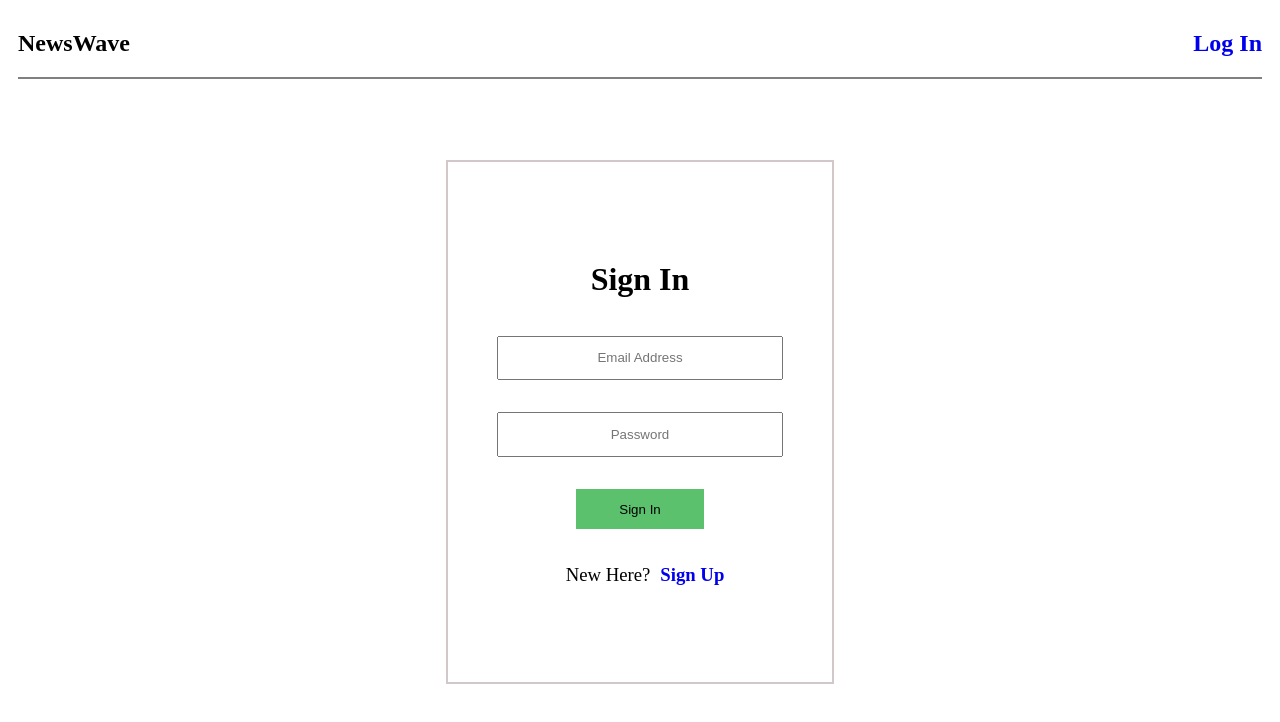
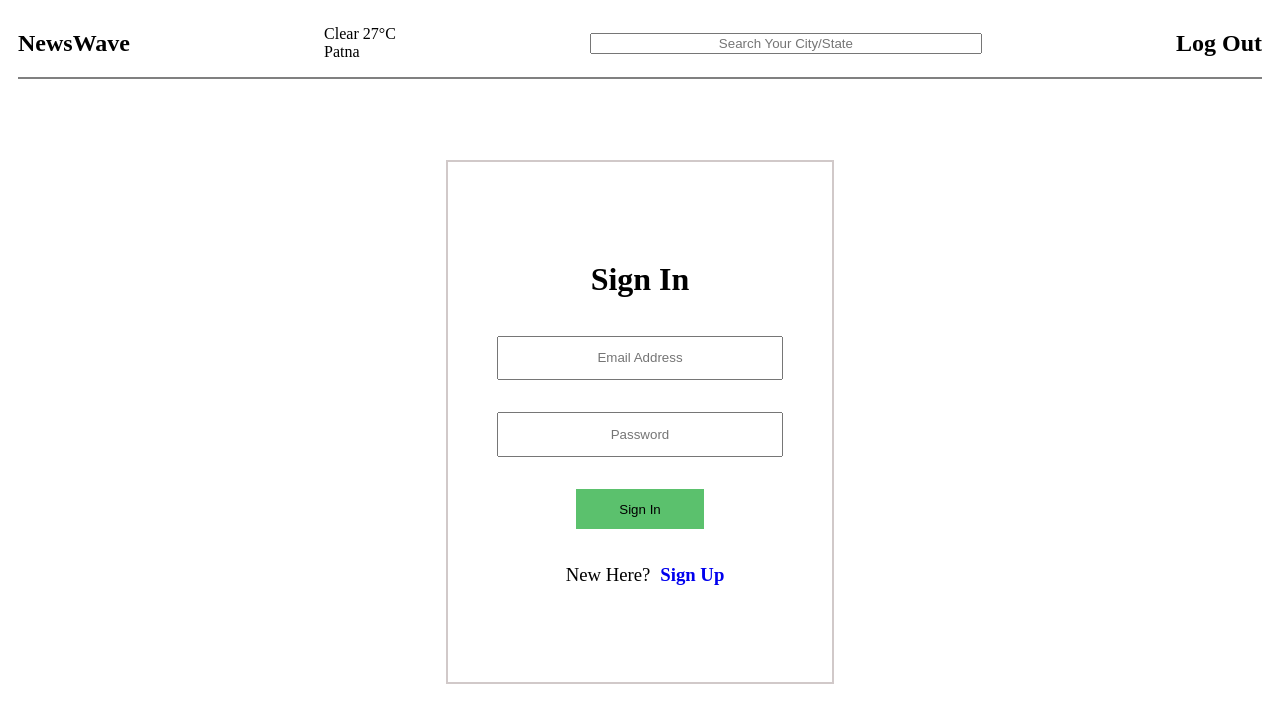
Before and after one commit to prabhatKr-1/Kumar_sanu-21BCS9785, a React (Vite) app: page /login in a window 1280 px wide. Shown: the top 722 px of the page. Built offline with nearby package versions, Linux system fonts and the light colour scheme; no server answers; sample sign-in values are in the browser's storage.

Commit message:
Improvements

```diff
--- a/src/main.jsx
+++ b/src/main.jsx
@@ -1,12 +1,16 @@
-import React, { createContext, useState } from "react";
+import React, { createContext, useState, useEffect } from "react";
 import ReactDOM from "react-dom/client";
 import App from "./App.jsx";
 
 export const AuthContext = createContext(null);
 
 const AppWrapper = () => {
-  const [isAuth, setIsAuth] = useState(false);
+  const initialAuthState = localStorage.getItem("isAuthenticated") === "true";
+  const [isAuth, setIsAuth] = useState(initialAuthState);
   const [id, setId] = useState("");
+  useEffect(() => {
+    localStorage.setItem("isAuthenticated", isAuth.toString());
+  }, [isAuth]);
 
   return (
     <AuthContext.Provider
--- a/src/pages/Home.jsx
+++ b/src/pages/Home.jsx
@@ -6,7 +6,7 @@ import { AuthContext } from "../main";
 import { doc, getDoc } from "firebase/firestore";
 
 function Home() {
-  const { id } = useContext(AuthContext);
+  const { id,isAuth } = useContext(AuthContext);
   const [news, setNews] = useState([]);
   const [userLocation, setUserLocation] = useState("in");
 
@@ -31,14 +31,14 @@ function Home() {
     if (id) {
       getUserLocation(id);
     }
-  }, [id]);
+  }, []);
 
   useEffect(() => {
     const fetchNews = async () => {
       try {
-        console.log(userLocation);
+        // console.log(userLocation);
         const newsData = await getNewsByLocation(userLocation, {
-          sortBy: "popularity",
+          sortBy: "publishedAt",
         });
         const limitedArticles = newsData.slice(0, 30);
         setNews(limitedArticles);
@@ -48,7 +48,7 @@ function Home() {
     };
 
     fetchNews();
-  }, [userLocation]);
+  }, [userLocation,isAuth]);
 
   return (
     <>
--- a/src/pages/LogIn.jsx
+++ b/src/pages/LogIn.jsx
@@ -3,7 +3,6 @@ import { Link, useNavigate } from "react-router-dom";
 import "../styles/login.css";
 import { AuthContext } from "../main";
 import { signInWithEmailAndPassword, getAuth } from "firebase/auth";
-import { doc, getDoc } from "firebase/firestore";
 import toast from "react-hot-toast";
 import { db } from "../firebase";
 
@@ -30,6 +29,7 @@ function LogIn() {
 
         const uid = user.uid;
         setId(uid);
+        localStorage.setItem("isAuthenticated", "true");
 
         navigate("/");
       }
--- a/src/pages/Search.jsx
+++ b/src/pages/Search.jsx
@@ -13,7 +13,7 @@ function Search() {
       try {
         const newsData = await getNewsBySearch(query, {
           location: "in",
-          sortBy: "publishedAt",
+          sortBy: "popularity",
         });
         const limitedArticles = newsData.slice(0, 30);
         setNews(limitedArticles);
@@ -29,7 +29,15 @@ function Search() {
     <>
       <div className="news-container">
         {news.map((newsItem) => (
-          <NewsCard key={newsItem.author + newsItem.source.name + newsItem.publishedAt + newsItem.title} news={newsItem} />
+          <NewsCard
+            key={
+              newsItem.author +
+              newsItem.source.name +
+              newsItem.publishedAt +
+              newsItem.title
+            }
+            news={newsItem}
+          />
         ))}
       </div>
     </>
```
